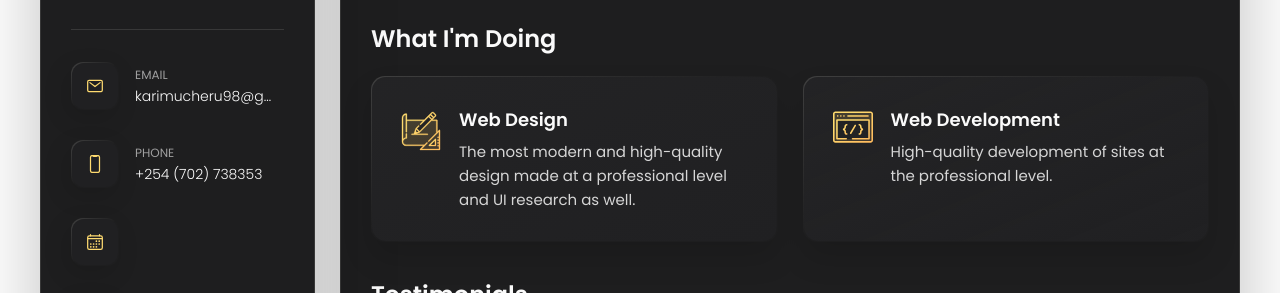
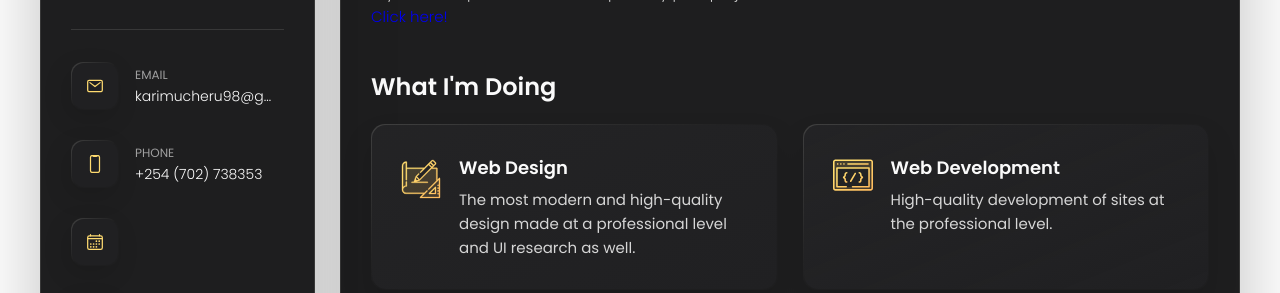
Before and after one commit to KariMucheru/My-Portfolio, a plain HTML site: page index.html in a window 1280 px wide. Shown: the part 381-674 px from the top of the page. Drawn offline with nearby package versions, Linux system fonts and the light colour scheme.

Commit message:
Update index.html

```diff
--- a/index.html
+++ b/index.html
@@ -213,7 +213,8 @@
             Moreover, I
             add personal touch to your product and make sure that is eye-catching and easy to use. My aim is to bring
             across your
-            message and identity in the most creative way. For the brand itself, mymost major achievement was designing the KQ innovation website for people to send their ideas.
+            message and identity in the most creative way. For the brand itself, my most major achievement was designing the KQ innovation website for people to send their ideas.
+        You can check out my Github repositories where is post my past projects and contributions.  <a href="https://github.com/KariMucheru">Click here!</a>
         </section>
 
 
```
